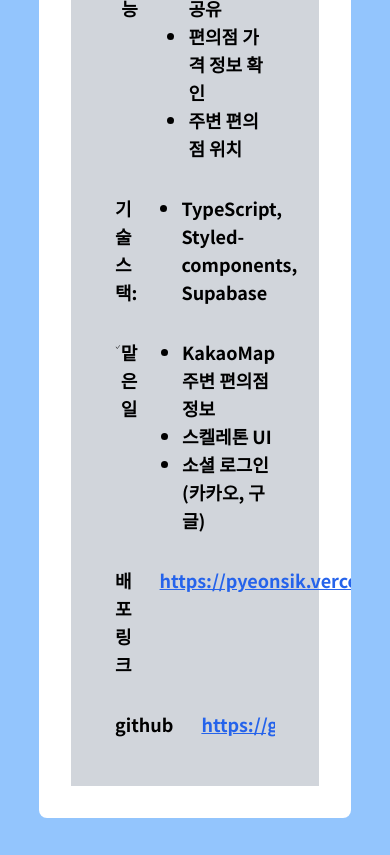
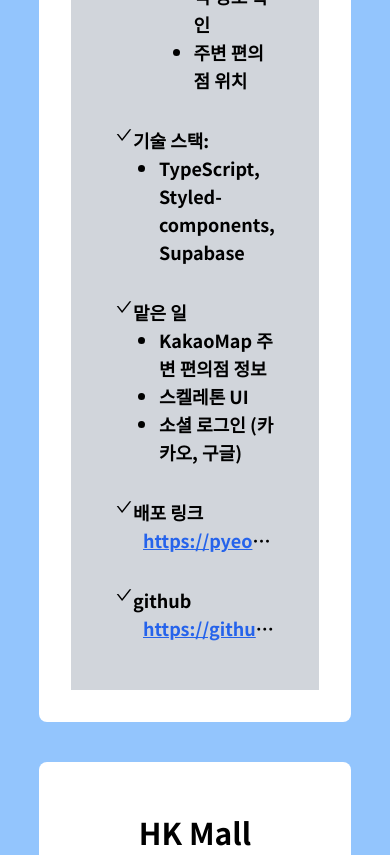
Before and after one commit to HojinLim/portfolio, a React (Create React App) app: page / in a window 390 px wide. Shown: the part 5920-6775 px from the top of the page. Built offline with nearby package versions, Linux system fonts and the light colour scheme.

Commit message:
fix: 프로젝트 반응형 수정

```diff
--- a/src/components/Projects.tsx
+++ b/src/components/Projects.tsx
@@ -11,8 +11,10 @@ type Props = {
 const ProjectCard = ({ project }: { project: Project }) => {
   return (
     <div className="bg-white rounded-lg p-8 overflow-hidden my-5 mx-auto w-4/5">
-            <div className="text-5xl font-bold text-center mt-5 align-middle justify-center">{project.title}</div>
-            <div className="text-2xl font-bold text-gray-400 text-center mt-5">{project.date}</div>
+      <div className="text-5xl font-bold text-center mt-5 align-middle justify-center max-[560px]:text-3xl max-[710px]:text-4xl">
+        {project.title}
+      </div>
+      <div className="text-2xl font-bold text-gray-400 text-center mt-5 max-[560px]:text-lg">{project.date}</div>
       <div className="container flex flex-col mt-5 md:flex-col">
         {/* 슬라이더 */}
         <div className="md:w-full md:order-1 bg-gray-300 p-8 mb-5 md:mb-0 align-middle border-black border-2">
@@ -30,8 +32,10 @@ const ProjectCard = ({ project }: { project: Project }) => {
             <ul className="list-disc m-3">
               <li className="text-lg flex my-4 font-bold">
                 <div className="project_container">
+                  <span className="flex">
                     <AiOutlineCheck />
                     주요기능
+                  </span>
                   <ul className="list-disc pl-4 ml-7">
                     {project.features?.map((feature: any, index: number) => (
                       <li key={index}>{feature}</li>
@@ -44,9 +48,11 @@ const ProjectCard = ({ project }: { project: Project }) => {
           {/* 기술 스택 */}
           <ul className="list-disc m-3">
             <li className="text-lg flex my-4 font-bold">
-                            <div className="project_container">
+              <div className="project_container max-[950px]:flex-col">
+                <span className="flex">
                   <AiOutlineCheck />
                   기술 스택:
+                </span>
                 <ul className="list-disc pl-4 ml-7">
                   <li>{project.tech}</li>
                 </ul>
@@ -57,10 +63,12 @@ const ProjectCard = ({ project }: { project: Project }) => {
           {project.skills ? (
             <ul className="list-disc m-3">
               <li className="text-lg flex my-4 font-bold">
-                                <div className="project_container">
+                <div className="project_container max-[950px]:flex-col">
+                  <span className="flex">
                     <AiOutlineCheck />
                     사용 기술:
-                                    <ul className="list-disc pl-4 ml-7">
+                  </span>
+                  <ul className="list-disc pl-4 ml-7 overflow-hidden text-ellipsis">
                     {project.skills?.map((skills, index) => (
                       <li key={index}>{skills}</li>
                     ))}
@@ -74,9 +82,11 @@ const ProjectCard = ({ project }: { project: Project }) => {
           {project.tasks ? (
             <ul className="list-disc m-3">
               <li className="text-lg flex my-4 font-bold">
-                                <div className="container flex mx-auto mt-4">
+                <div className="container flex mx-auto mt-4 max-[950px]:flex-col">
+                  <span className="flex">
                     <AiOutlineCheck />
                     맡은 일
+                  </span>
                   <ul className="list-disc pl-4 ml-7">
                     {project.tasks?.map((feature, index) => (
                       <li key={index}>{feature}</li>
@@ -91,12 +101,14 @@ const ProjectCard = ({ project }: { project: Project }) => {
           {project.deploymentLink ? (
             <ul className="list-disc m-3">
               <li className="text-lg flex my-4 font-bold">
-                                <div className="container flex mx-auto mt-4">
+                <div className="container flex mx-auto mt-4 max-[950px]:flex-col">
+                  <span className="flex">
                     <AiOutlineCheck />
                     배포 링크
-                                    <ul className="list-disc pl-4 ml-3">
+                  </span>
+                  <ul className="list-disc pl-4 ml-3 overflow-hidden text-ellipsis whitespace-nowrap">
                     <a
-                                            className="hover:cursor-pointer underline text-blue-600 sm:si"
+                      className="hover:cursor-pointer underline text-blue-600 sm:si "
                       href={project.deploymentLink}
                       target="_blank"
                       rel="noopener noreferrer"
@@ -113,10 +125,12 @@ const ProjectCard = ({ project }: { project: Project }) => {
 
           <ul className="list-disc m-3">
             <li className="text-lg flex my-4 font-bold">
-                            <div className="container flex mx-auto mt-4 overflow-hidden whitespace-no-wrap">
+              <div className="container flex mx-auto mt-4 overflow-hidden whitespace-no-wrap max-[950px]:flex-col">
+                <span className="flex">
                   <AiOutlineCheck />
                   github
-                                <ul className="list-disc pl-4 ml-3">
+                </span>
+                <ul className="list-disc pl-4 ml-3 overflow-hidden text-ellipsis whitespace-nowrap">
                   <a
                     className="hover:cursor-pointer underline text-blue-600"
                     href={project.githubLink}
@@ -134,9 +148,11 @@ const ProjectCard = ({ project }: { project: Project }) => {
           {project.tistoryLink ? (
             <ul className="list-disc m-3">
               <li className="text-lg flex my-4 font-bold">
-                                <div className="container flex mx-auto mt-4 overflow-hidden whitespace-no-wrap">
+                <div className="container flex mx-auto mt-4 overflow-hidden whitespace-no-wrap max-[950px]:flex-col">
+                  <span className="flex">
                     <AiOutlineCheck />
                     tistory
+                  </span>
                   <ul className="list-disc pl-4 ml-3">
                     <a
                       className="hover:cursor-pointer underline text-blue-600"
@@ -155,9 +171,11 @@ const ProjectCard = ({ project }: { project: Project }) => {
           {project.plans ? (
             <ul className="list-disc m-3">
               <li className="text-lg flex my-4 font-bold">
-                                <div className="container flex mx-auto mt-4">
+                <div className="container flex mx-auto mt-4 max-[950px]:flex-col">
+                  <span className="flex">
                     <AiOutlineCheck />
                     추가 기능 계획
+                  </span>
                   <ul className="list-disc pl-4 ml-7">
                     {project.plans?.map((plan, index) => (
                       <li key={index}>{plan}</li>
```
Lines whose indentation alone changed are shown as unchanged.
